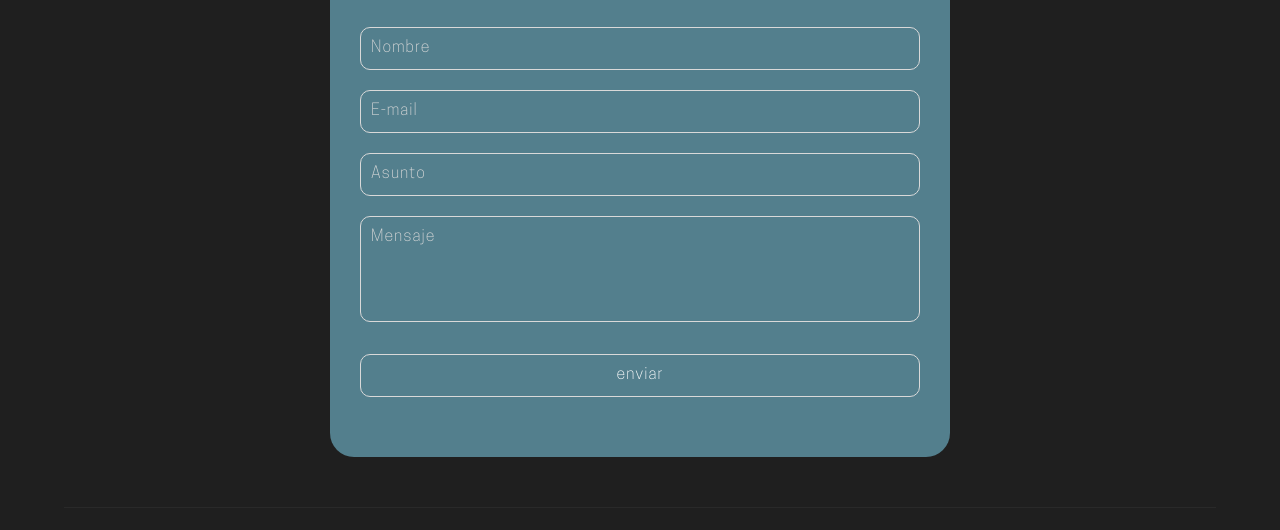
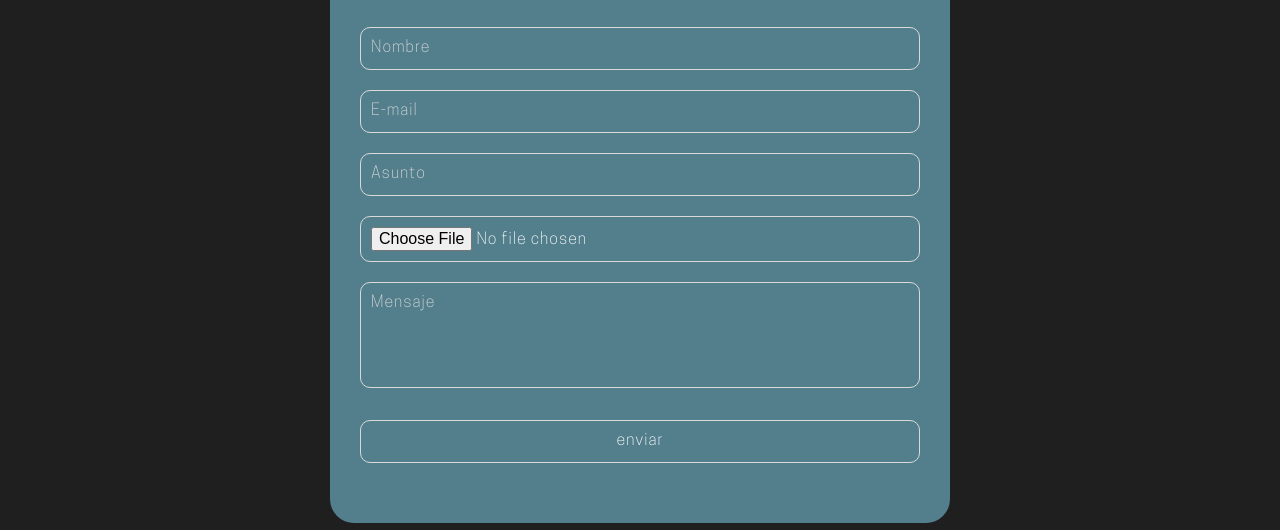
Before and after one commit to peredag/portfolio, a plain HTML site: page index.html in a window 1280 px wide. Shown: the part 2637-3167 px from the top of the page. Drawn offline with nearby package versions, Linux system fonts and the light colour scheme.

Commit message:
probando file

```diff
--- a/index.html
+++ b/index.html
@@ -228,6 +228,7 @@
                         <input id="nombre" type="text" name="name" placeholder="Nombre" required>
                         <input id="email" type="email" name="email" placeholder="E-mail" required>
                         <input id="asunto" type="text" name="affair" placeholder="Asunto" required>
+                        <input id="asunto" type="file" name="file" placeholder="cargar foto" required> <!-- prueba -->
                         <textarea id="mensaje" cols="20" rows="4" name="message" placeholder="Mensaje" required></textarea>
 
                         <div class="btn_form--contacto">
```
